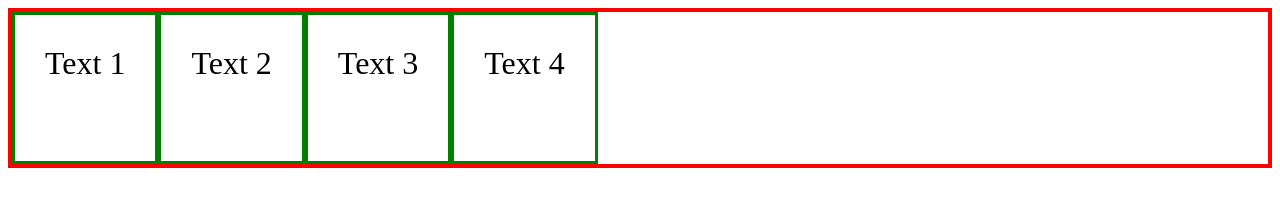
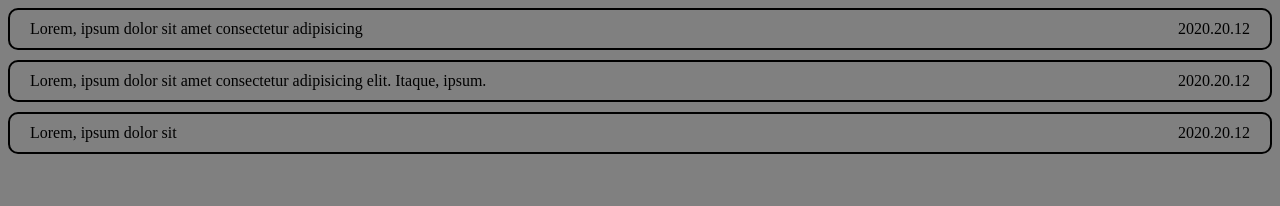
Before and after one commit to freshjs-fte/flex_example, a plain HTML site: page index.html in a window 1280 px wide. Drawn offline with Linux system fonts and the light colour scheme.

Commit message:
Add adaptive example

```diff
--- /dev/null
+++ b/assets/css/adaptive.css
@@ -0,0 +1,28 @@
+* {
+    box-sizing: border-box;
+}
+
+body {
+    background-color: grey;
+}
+
+.container {
+    display: flex;
+    flex-wrap: wrap;
+    justify-content: space-between;
+
+    border: 2px solid;
+    border-radius: 10px;
+    margin-bottom: 10px;
+    padding: 10px 20px;
+}
+
+.name {
+    flex-grow: 0.5;
+    margin-left: auto;
+}
+
+.date {
+    flex-grow: 0.5;
+    text-align: right;
+}
--- a/index.html
+++ b/index.html
@@ -5,18 +5,21 @@
     <meta http-equiv="X-UA-Compatible" content="IE=edge" />
     <meta name="viewport" content="width=device-width, initial-scale=1.0" />
     <title>Flexbox layout</title>
-    <link rel="stylesheet" href="./assets/css/style.css" />
+    <!-- <link rel="stylesheet" href="./assets/css/style.css" /> -->
+    <link rel="stylesheet" href="./assets/css/adaptive.css">
   </head>
   <body>
     <div class="container">
-      <div class="elem">Text 1</div>
-
-      <div class="elem">Text 2</div>
-      <div class="elem">Text 3</div>
-
-      <div class="elem">Text 4</div>
-
-
+      <div class="name">Lorem, ipsum dolor sit amet consectetur adipisicing </div>
+      <div class="date">2020.20.12</div>
+    </div>
+    <div class="container">
+      <div class="name">Lorem, ipsum dolor sit amet consectetur adipisicing elit. Itaque, ipsum.</div>
+      <div class="date">2020.20.12</div>
+    </div>
+    <div class="container">
+      <div class="name">Lorem, ipsum dolor sit </div>
+      <div class="date">2020.20.12</div>
     </div>
   </body>
 </html>
```
